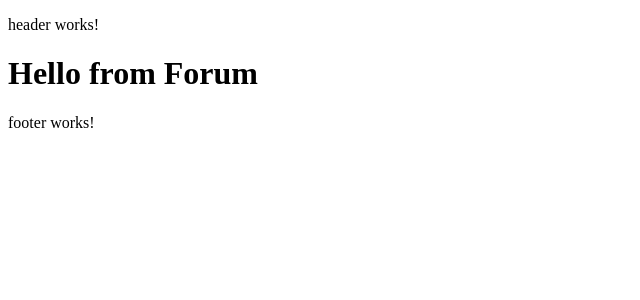
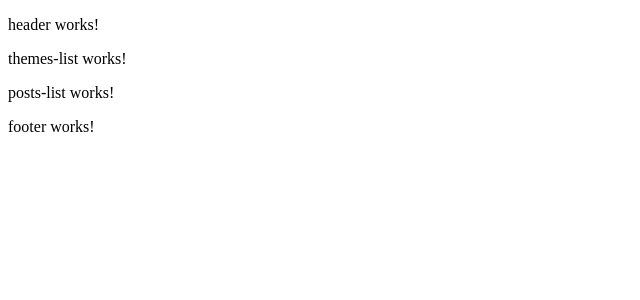
Before and after one commit to gilotin/Forum-workshop-softUni, an Angular app: page / in a window 1280 px wide. Shown: the top 300 px of the page, without its empty margins (0-640 px from the left). Built offline with nearby package versions, Linux system fonts and the light colour scheme.

Commit message:
added additional modules

```diff
--- a/src/app/app.component.html
+++ b/src/app/app.component.html
@@ -1,3 +1,3 @@
 <app-header />
-<h1>Hello from Forum</h1>
+<app-main />
 <app-footer />
--- a/src/app/main/main.component.html
+++ b/src/app/main/main.component.html
@@ -1 +1,4 @@
-<p>main works!</p>
+<div>
+  <app-themes-list />
+  <app-posts-list />
+</div>
```
Also changed, not shown: src/app/api.service.ts (added, +12 -0 lines), 1 other file (tests, documents, lock files or other folders).
